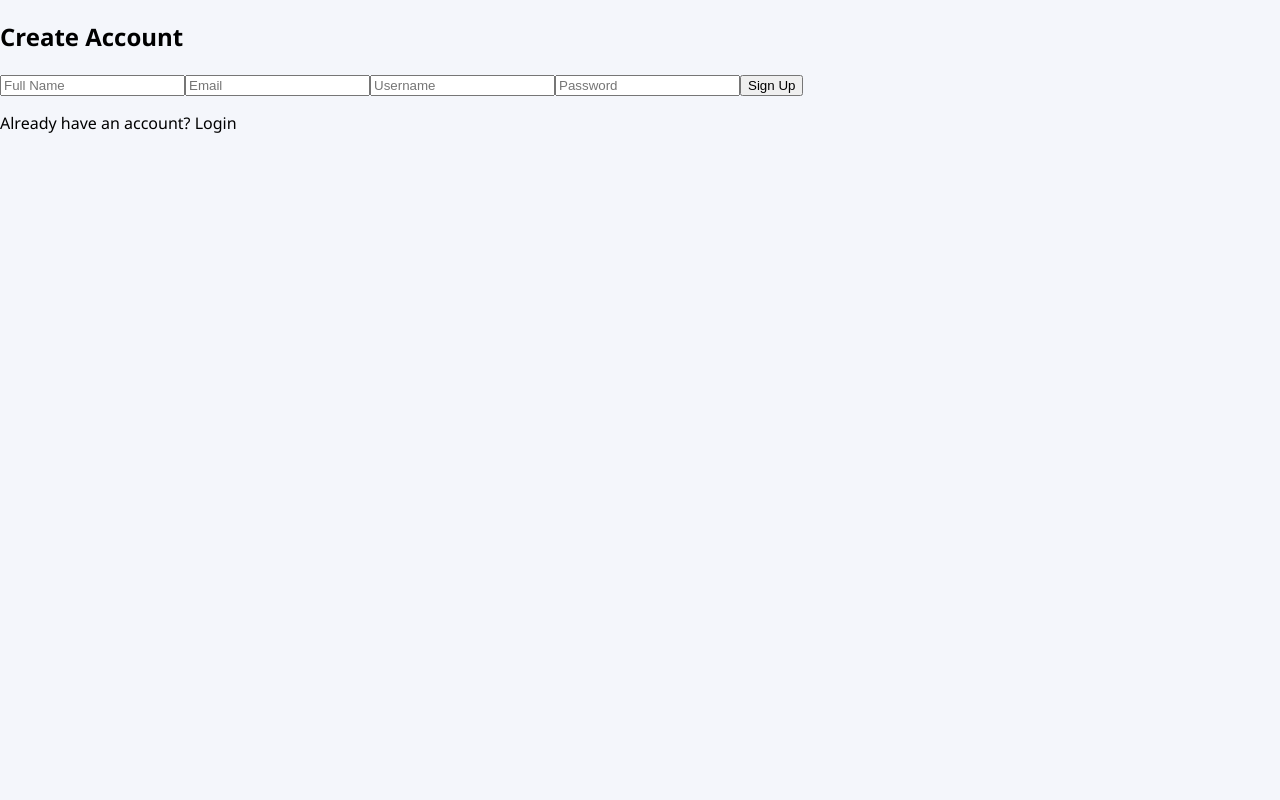
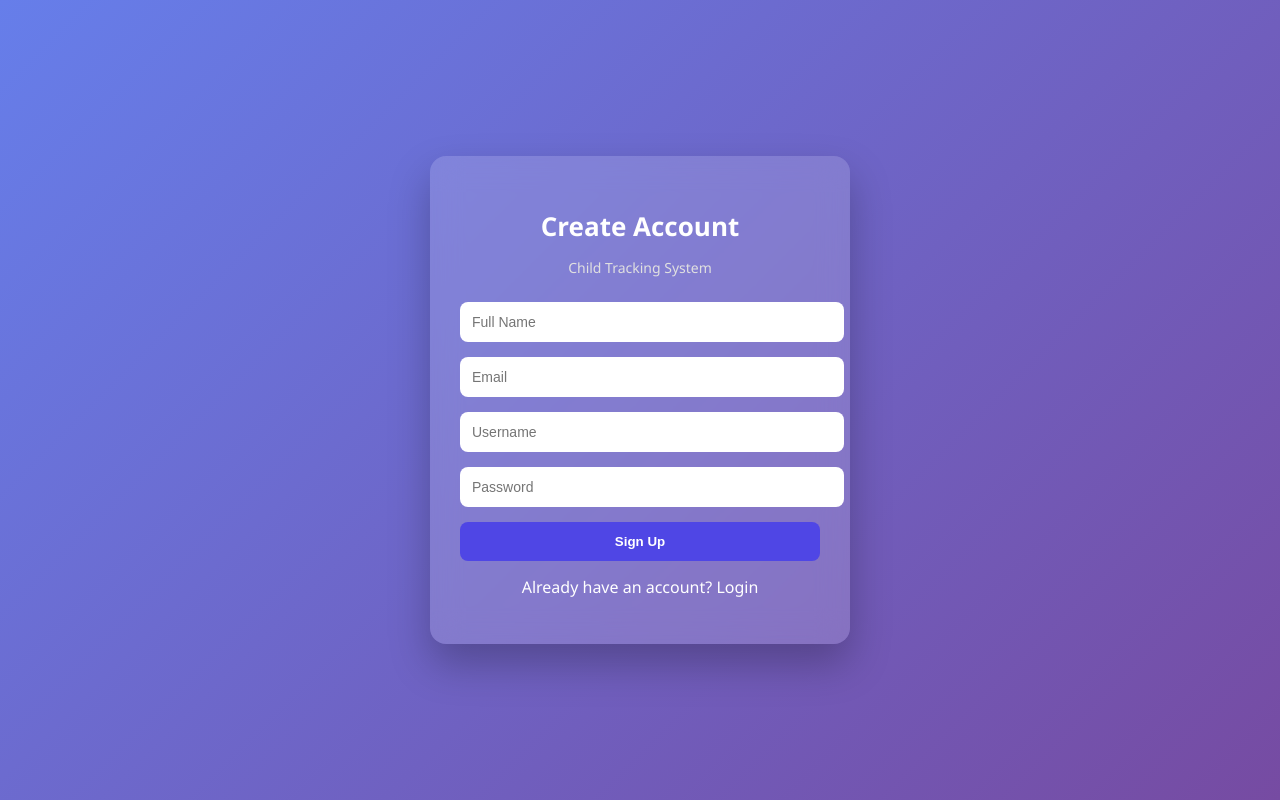
Before and after one commit to anishchaudhari1912/child-tracking-system, a React (Create React App) app in the folder Childtracking frontend/child-tracking-frontend/: page / in a window 1280 px wide. Built offline with nearby package versions, Linux system fonts and the light colour scheme.

Commit message:
Updated Auth.css file

```diff
--- a/Childtracking frontend/child-tracking-frontend/src/pages/Login.js
+++ b/Childtracking frontend/child-tracking-frontend/src/pages/Login.js
@@ -1,7 +1,7 @@
 import { useState } from "react";
 import axios from "axios";
 
-import"../styles/Auth.css";
+import "../styles/Auth.css";
 
 const API = "https://child-tracking-backend.onrender.com";
 
--- a/Childtracking frontend/child-tracking-frontend/src/pages/Signup.js
+++ b/Childtracking frontend/child-tracking-frontend/src/pages/Signup.js
@@ -1,93 +1,75 @@
 import { useState } from "react";
 import axios from "axios";
-
-import "../styles/Auth.css";
+import "../styles/Auth.css";   // ✅ THIS MUST EXIST
 
 const API = "https://child-tracking-backend.onrender.com";
-// or http://localhost:3000 for local
 
 export default function Signup({ setPage, setEmail }) {
-  const [name, setName] = useState("");
-  const [email, setEmailInput] = useState("");
-  const [username, setUsername] = useState("");
-  const [password, setPassword] = useState("");
-  const [loading, setLoading] = useState(false);
+  const [form, setForm] = useState({
+    name: "",
+    email: "",
+    username: "",
+    password: ""
+  });
+  const [error, setError] = useState("");
 
-  const handleSignup = async (e) => {
-    e.preventDefault();
-    setLoading(true);
+  const handleChange = (e) => {
+    setForm({ ...form, [e.target.name]: e.target.value });
+  };
 
+  const handleSignup = async () => {
     try {
-      // ✅ formData IS DEFINED HERE
-      const formData = {
-        name,
-        email,
-        username,
-        password
-      };
+      const res = await axios.post(`${API}/user/signup`, form);
 
-      const res = await axios.post(`${API}/user/signup`, formData);
+      // DEV ONLY – OTP shown because email not implemented
+      alert("Your OTP is: " + res.data.otp);
 
-      // 🔐 DEV ONLY: show OTP (because email not implemented yet)
-      if (res.data.otp) {
-        alert("Your OTP is: " + res.data.otp);
-      }
-
-      setEmail(email);     // store email for OTP verify page
-      setPage("verify");   // move to VerifyOtp page
+      setEmail(res.data.email);
+      setPage("verify");
     } catch (err) {
-      alert(err.response?.data?.error || "Signup failed");
-    } finally {
-      setLoading(false);
+      setError(err.response?.data?.error || "Signup failed");
     }
   };
 
   return (
-    <div className="auth-container">
-      <form className="auth-box" onSubmit={handleSignup}>
-        <h2>Create Account</h2>
+    <div className="auth-bg">
+      <div className="auth-card">
+        <h2 className="auth-title">Create Account</h2>
+        <p className="auth-subtitle">Child Tracking System</p>
+
+        {error && <p className="error-text">{error}</p>}
 
         <input
-          type="text"
+          name="name"
           placeholder="Full Name"
-          value={name}
-          onChange={(e) => setName(e.target.value)}
-          required
+          onChange={handleChange}
+        />
+        <input
+          name="email"
+          placeholder="Email"
+          onChange={handleChange}
+        />
+        <input
+          name="username"
+          placeholder="Username"
+          onChange={handleChange}
+        />
+        <input
+          type="password"
+          name="password"
+          placeholder="Password"
+          onChange={handleChange}
         />
 
-        <input
-          type="email"
-          placeholder="Email"
-          value={email}
-          onChange={(e) => setEmailInput(e.target.value)}
-          required
-        />
+        <button onClick={handleSignup}>Sign Up</button>
 
-        <input
-          type="text"
-          placeholder="Username"
-          value={username}
-          onChange={(e) => setUsername(e.target.value)}
-          required
-        />
-
-        <input
-          type="password"
-          placeholder="Password"
-          value={password}
-          onChange={(e) => setPassword(e.target.value)}
-          required
-        />
-
-        <button type="submit" disabled={loading}>
-          {loading ? "Signing up..." : "Sign Up"}
-        </button>
-
-        <p>
-          Already have an account?{" "}
-          <span onClick={() => setPage("login")}>Login</span>
+        <p
+          style={{ marginTop: "15px", color: "#fff", cursor: "pointer" }}
+          onClick={() => setPage("login")}
+        >
+          Already have an account? Login
         </p>
-      </form>
+      </div>
     </div>
   );
 }
--- a/Childtracking frontend/child-tracking-frontend/src/pages/VerifyOtp.js
+++ b/Childtracking frontend/child-tracking-frontend/src/pages/VerifyOtp.js
@@ -1,6 +1,7 @@
 import { useState } from "react";
 import axios from "axios";
 
+import "../styles/Auth.css";
 const API = "https://child-tracking-backend.onrender.com";
 
 export default function VerifyOtp({ email, setPage }) {
--- a/Childtracking frontend/child-tracking-frontend/src/styles/Auth.css
+++ b/Childtracking frontend/child-tracking-frontend/src/styles/Auth.css
@@ -1,3 +1,4 @@
+
 /* Background */
 .auth-bg {
   min-height: 100vh;
```
